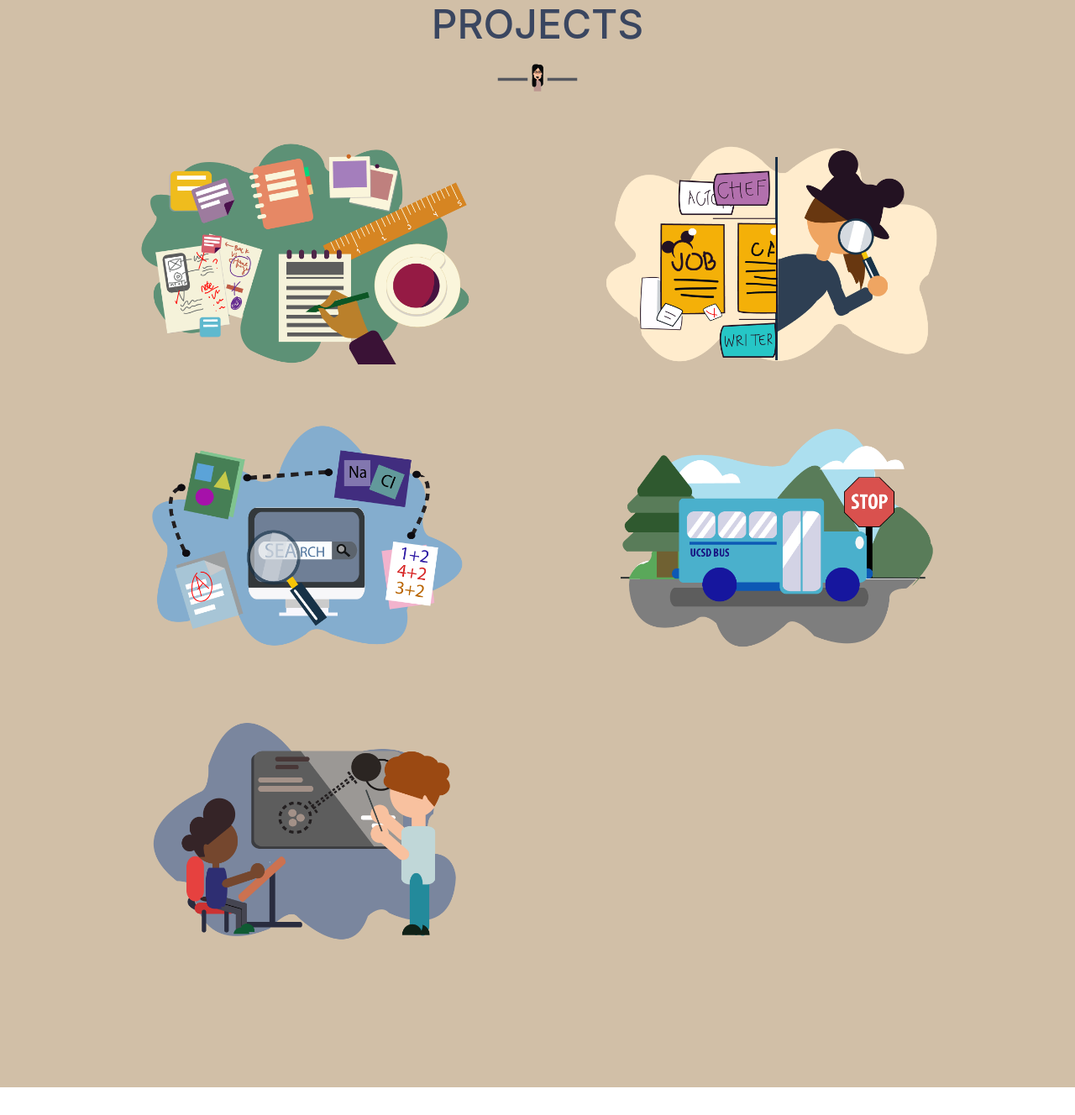
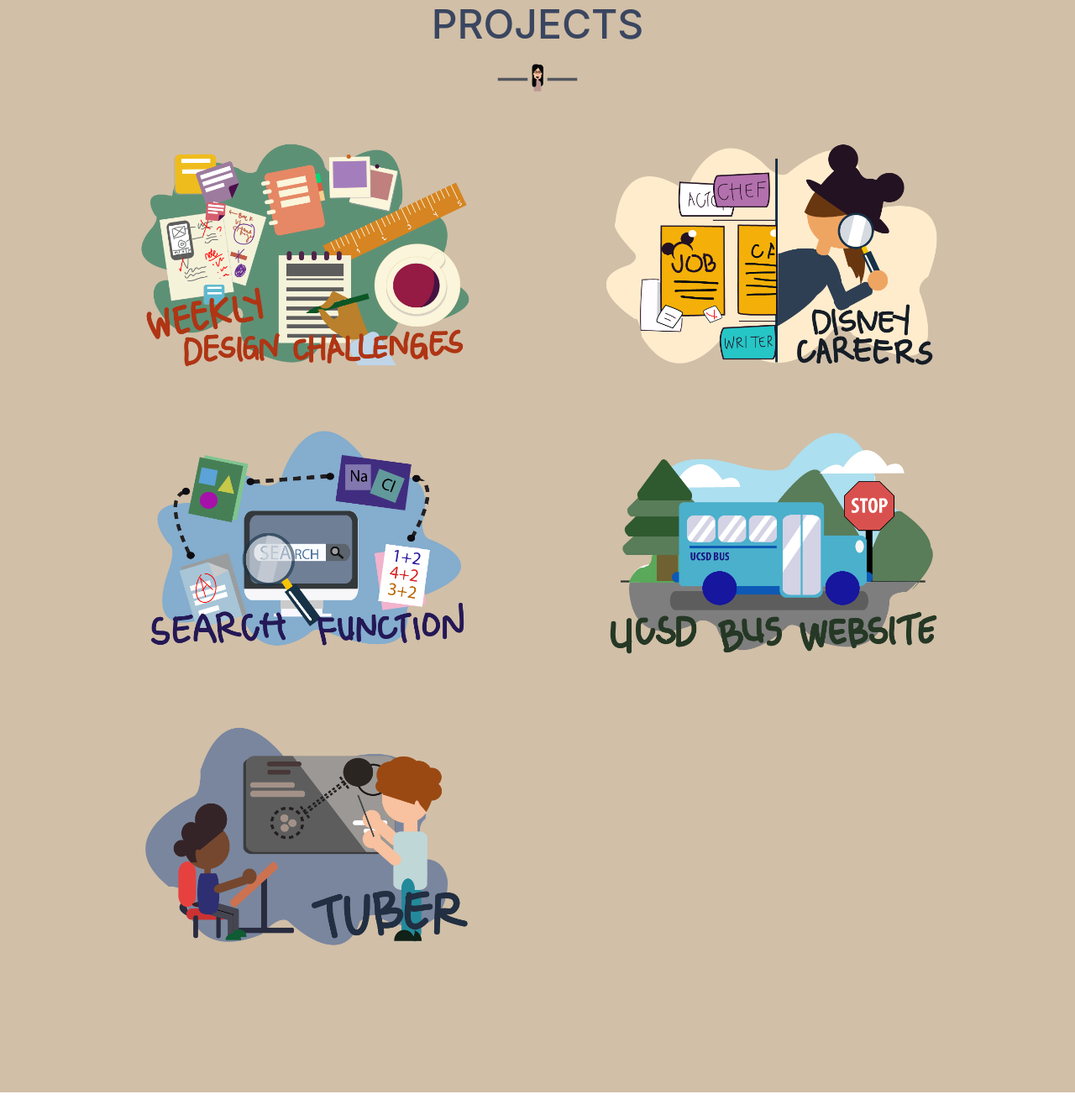
Before and after one commit to leeannemercado/lmercad, a website with bundled scripts: page index.html in a window 1280 px wide. Shown: the part 1999-3327 px from the top of the page at 84% size. Built offline with nearby package versions, Linux system fonts and the light colour scheme.

Commit message:
changed icons to have names

```diff
--- a/index.html
+++ b/index.html
@@ -404,7 +404,7 @@
                    <font size='4'><i>Follow my journey of doing one week Design challenges on Medium!</i></font>
                 </div>
               </div>
-              <img class="img-fluid" src="img/portfolio/WEEKLYPROJOS.png" alt="">
+              <img class="img-fluid" src="img/portfolio/test1.png" alt="">
             </a>
           </div>
 
@@ -417,7 +417,7 @@
                    <font size='4'><i> A data driven redesign that alleviates pain points and enhances the user's magical experience. <br><font size= '3.5'>*Published on Medium and featured on Prototypr.io</font></i></font>
                 </div>
               </div>
-              <img class="img-fluid" src="img/portfolio/NEWDISNEYICON.png" alt="">
+              <img class="img-fluid" src="img/portfolio/test2.png" alt="">
             </a>
           </div>
           <div class="col-sm-6 portfolio-item">
@@ -438,7 +438,7 @@
                   <i class="fa fa-search-plus fa-3x"></i>
                 </div>
               </div> -->
-              <img class="img-fluid" src="img/portfolio/NEWSEARCHICON.png" alt="">
+              <img class="img-fluid" src="img/portfolio/test3.png" alt="">
             </a>
           </div>
           <div class="col-sm-6 portfolio-item">
@@ -449,7 +449,7 @@
                    <font size='4'><i>This redesign refocuses the features to better fit the user journey: discoverability of new routes, GPS navigation, and easy access to arrival times of bus stops.</i></font>
                 </div>
               </div>
-              <img class="img-fluid" src="img/portfolio/NEWBUSICON.png" alt="">
+              <img class="img-fluid" src="img/portfolio/test4.png" alt="">
             </a>
           </div>
           <div class="col-sm-6 portfolio-item">
@@ -460,7 +460,7 @@
                    <font size='4'><i>Tuber is an uber for tutors, providing a fast and easy way for UCSD college students to find a tutor.</i></font>
                 </div>
               </div>
-              <img class="img-fluid" src="img/portfolio/NEWTUBERICON.png" alt="">
+              <img class="img-fluid" src="img/portfolio/test5.png" alt="">
             </a>
           </div>
         </div>
```
Also changed, not shown: img/portfolio/test1.png (added), img/portfolio/test2.png (added), img/portfolio/test3.png (added), img/portfolio/test4.png (added), img/portfolio/test5.png (added).
